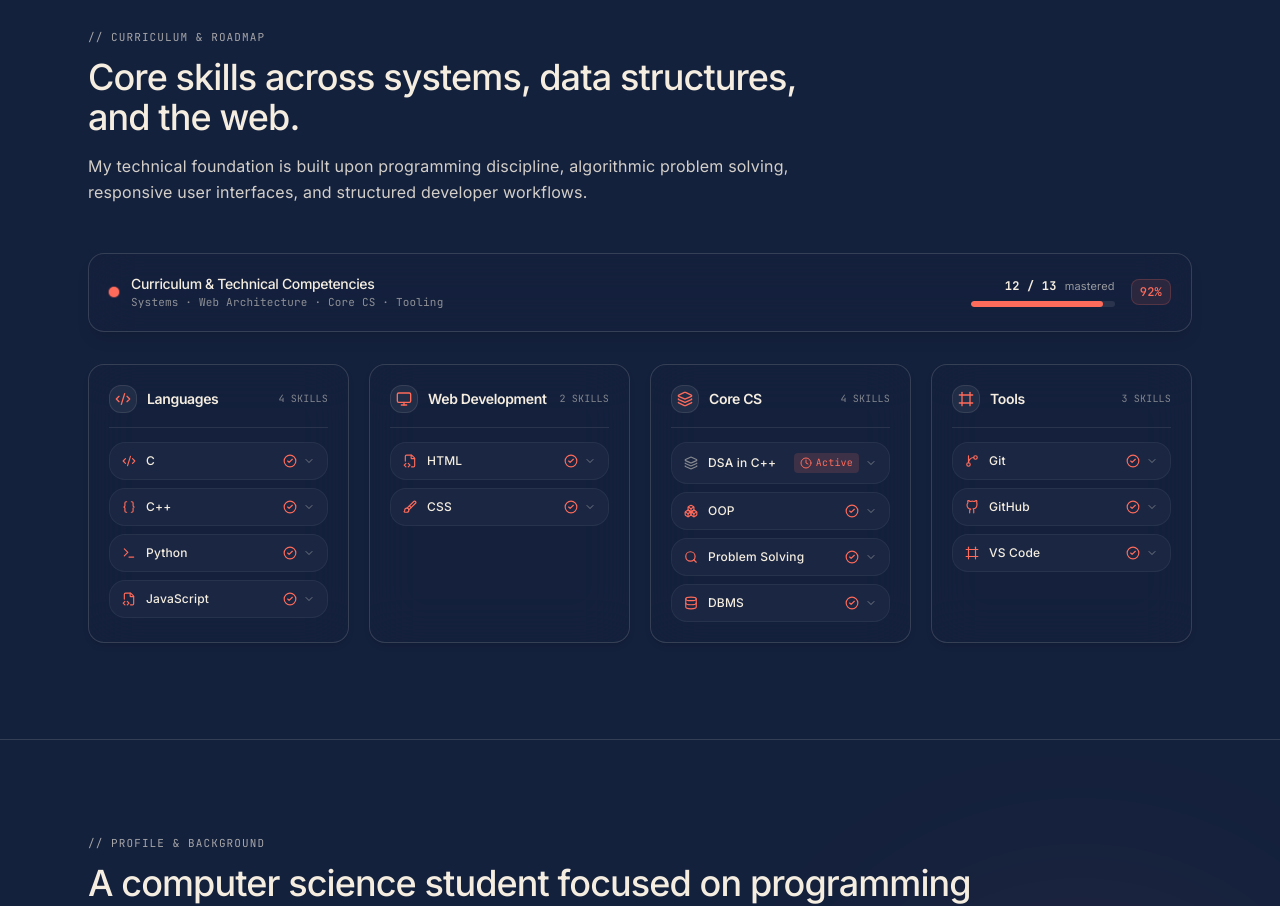
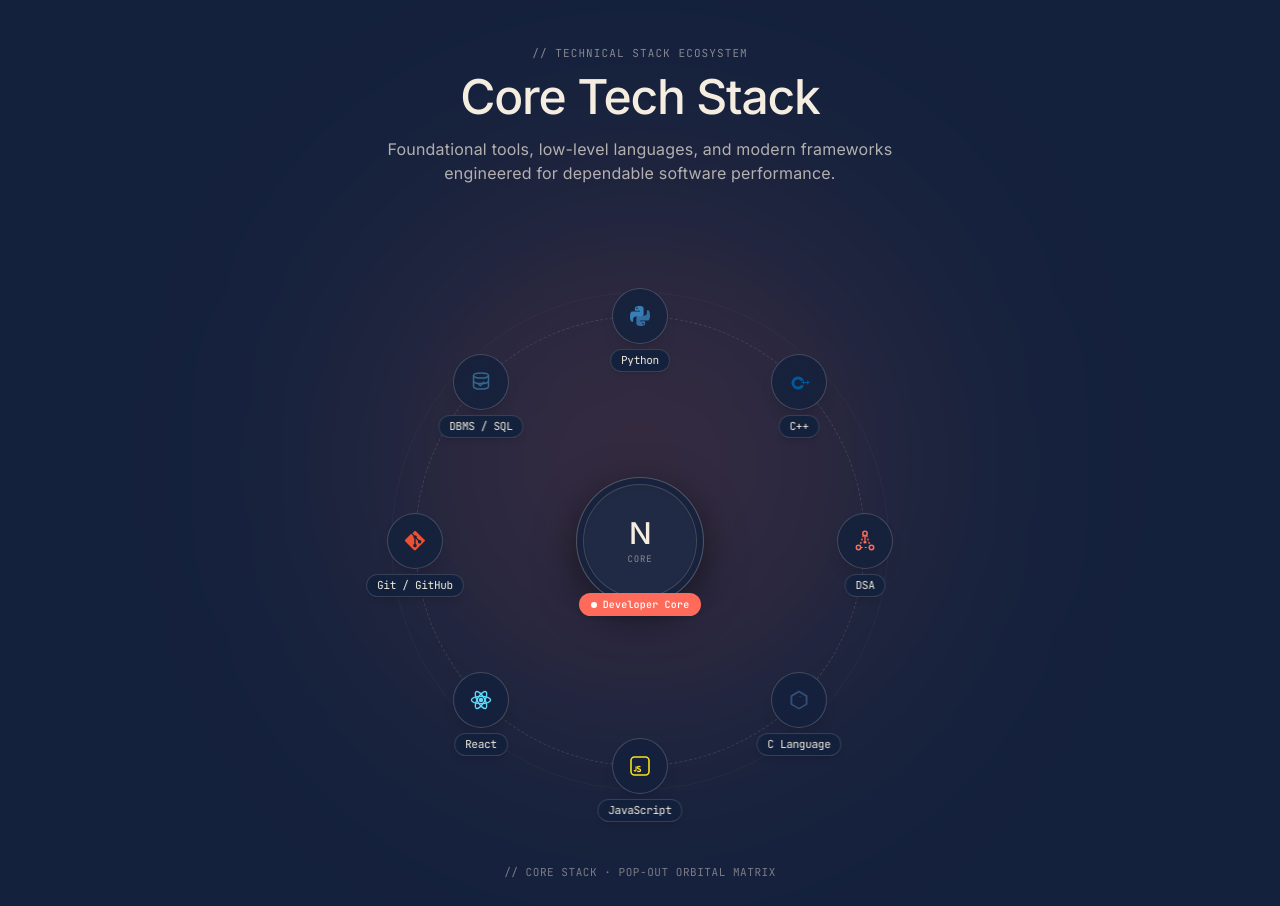
Before and after one commit to Nawanshu07/Portfolio, a React (Vite) app: page / in a window 1280 px wide. Shown: the part 1860-2766 px from the top of the page. Built offline with nearby package versions, Linux system fonts and the light colour scheme.

Commit message:
bug fixxed

```diff
--- a/src/App.tsx
+++ b/src/App.tsx
@@ -10,7 +10,7 @@ import Hero from './components/Hero'
 import Loader from './components/Loader'
 import Navbar from './components/Navbar'
 import Goals from './components/Goals'
-import Skills from './components/Skills'
+import SkillOrbit from './components/SkillOrbit'
 import LogoCarousel from './components/LogoCarousel'
 import CustomCursor from './components/CustomCursor'
 
@@ -83,7 +83,7 @@ export default function App() {
               <Hero />
               <LogoCarousel />
               <FeaturedWork />
-              <Skills />
+              <SkillOrbit />
               <About />
               <Goals />
               <ExperienceTimeline />
--- a/src/components/Navbar.tsx
+++ b/src/components/Navbar.tsx
@@ -5,7 +5,7 @@ import { GithubIcon } from './Icons'
 
 const navItems = [
   { name: 'Works', href: '#work', sectionId: 'work' },
-  { name: 'Skills', href: '#skills', sectionId: 'skills' },
+  { name: 'Stack', href: '#ecosystem', sectionId: 'ecosystem' },
   { name: 'About', href: '#about', sectionId: 'about' },
   { name: 'Goals', href: '#goals', sectionId: 'goals' },
   { name: 'Journey', href: '#experience', sectionId: 'experience' },
--- a/src/components/SkillOrbit.tsx
+++ b/src/components/SkillOrbit.tsx
@@ -30,8 +30,8 @@ const orbitItems: OrbitItem[] = [
     icon: PythonIcon,
     badge: 'Proficient',
     brandColor: '#387EB8',
-    hoverBorder: 'rgba(56, 126, 184, 0.5)',
-    hoverShadow: '0 0 20px rgba(56, 126, 184, 0.25)',
+    hoverBorder: 'rgba(56, 126, 184, 0.6)',
+    hoverShadow: '0 0 24px rgba(56, 126, 184, 0.35)',
   },
   {
     id: 'cpp',
@@ -40,18 +40,18 @@ const orbitItems: OrbitItem[] = [
     icon: CppIcon,
     badge: 'Core',
     brandColor: '#00599C',
-    hoverBorder: 'rgba(0, 89, 156, 0.5)',
-    hoverShadow: '0 0 20px rgba(0, 89, 156, 0.25)',
+    hoverBorder: 'rgba(0, 89, 156, 0.6)',
+    hoverShadow: '0 0 24px rgba(0, 89, 156, 0.35)',
   },
   {
     id: 'dsa',
     name: 'DSA',
     category: 'Algorithms & Logic',
     icon: DsaIcon,
-    badge: 'In Progress',
+    badge: 'Active',
     brandColor: '#FF6B5B',
-    hoverBorder: 'rgba(255, 107, 91, 0.5)',
-    hoverShadow: '0 0 20px rgba(255, 107, 91, 0.25)',
+    hoverBorder: 'rgba(255, 107, 91, 0.7)',
+    hoverShadow: '0 0 24px rgba(255, 107, 91, 0.45)',
   },
   {
     id: 'c',
@@ -60,8 +60,8 @@ const orbitItems: OrbitItem[] = [
     icon: CIcon,
     badge: 'Fundamentals',
     brandColor: '#659AD2',
-    hoverBorder: 'rgba(101, 154, 210, 0.5)',
-    hoverShadow: '0 0 20px rgba(101, 154, 210, 0.25)',
+    hoverBorder: 'rgba(101, 154, 210, 0.6)',
+    hoverShadow: '0 0 24px rgba(101, 154, 210, 0.35)',
   },
   {
     id: 'js',
@@ -70,8 +70,8 @@ const orbitItems: OrbitItem[] = [
     icon: JavaScriptIcon,
     badge: 'Web Logic',
     brandColor: '#F7DF1E',
-    hoverBorder: 'rgba(247, 223, 30, 0.5)',
-    hoverShadow: '0 0 20px rgba(247, 223, 30, 0.25)',
+    hoverBorder: 'rgba(247, 223, 30, 0.6)',
+    hoverShadow: '0 0 24px rgba(247, 223, 30, 0.35)',
   },
   {
     id: 'react',
@@ -80,8 +80,8 @@ const orbitItems: OrbitItem[] = [
     icon: ReactIcon,
     badge: 'UI & State',
     brandColor: '#61DAFB',
-    hoverBorder: 'rgba(97, 218, 251, 0.5)',
-    hoverShadow: '0 0 20px rgba(97, 218, 251, 0.25)',
+    hoverBorder: 'rgba(97, 218, 251, 0.6)',
+    hoverShadow: '0 0 24px rgba(97, 218, 251, 0.35)',
   },
   {
     id: 'git',
@@ -90,8 +90,8 @@ const orbitItems: OrbitItem[] = [
     icon: GitIcon,
     badge: 'Workflow',
     brandColor: '#F05032',
-    hoverBorder: 'rgba(240, 80, 50, 0.5)',
-    hoverShadow: '0 0 20px rgba(240, 80, 50, 0.25)',
+    hoverBorder: 'rgba(240, 80, 50, 0.6)',
+    hoverShadow: '0 0 24px rgba(240, 80, 50, 0.35)',
   },
   {
     id: 'dbms',
@@ -100,8 +100,8 @@ const orbitItems: OrbitItem[] = [
     icon: SqlIcon,
     badge: 'Data',
     brandColor: '#336791',
-    hoverBorder: 'rgba(51, 103, 145, 0.5)',
-    hoverShadow: '0 0 20px rgba(51, 103, 145, 0.25)',
+    hoverBorder: 'rgba(51, 103, 145, 0.6)',
+    hoverShadow: '0 0 24px rgba(51, 103, 145, 0.35)',
   },
 ]
 
@@ -109,7 +109,7 @@ export default function SkillOrbit() {
   const containerRef = useRef<HTMLDivElement>(null)
   const shouldReduceMotion = useReducedMotion()
 
-  // Triggers pop-out when scrolled into view, and collapses back when scrolled away
+  // Triggers pop-out from center when scrolled into view, collapses back when scrolled away
   const isInView = useInView(containerRef, { amount: 0.3, once: false })
 
   // Responsive radius calculation
@@ -118,11 +118,11 @@ export default function SkillOrbit() {
   useEffect(() => {
     const handleResize = () => {
       if (window.innerWidth < 640) {
-        setOrbitRadius(130)
+        setOrbitRadius(135)
       } else if (window.innerWidth < 1024) {
-        setOrbitRadius(175)
+        setOrbitRadius(180)
       } else {
-        setOrbitRadius(220)
+        setOrbitRadius(225)
       }
     }
 
@@ -143,93 +143,101 @@ export default function SkillOrbit() {
     <section
       ref={containerRef}
       id="ecosystem"
-      aria-label="Interactive Skill Orbit Ecosystem"
-      className="relative min-h-[90vh] md:min-h-[105vh] flex flex-col items-center justify-center bg-canvas py-24 overflow-hidden border-b border-hairline"
+      aria-label="Core Tech Stack Ecosystem"
+      className="relative min-h-[85vh] md:min-h-[95vh] flex flex-col items-center justify-center bg-navy py-20 sm:py-28 overflow-hidden border-b border-cream/10 select-none"
     >
       {/* Editorial Section Heading */}
       <motion.div
         initial={{ opacity: 0, y: 16 }}
         animate={isInView ? { opacity: 1, y: 0 } : { opacity: 0, y: 16 }}
         transition={{ duration: 0.5, ease: [0.16, 1, 0.3, 1] }}
-        className="container-shell text-center mb-12 sm:mb-16 relative z-30"
+        className="w-full max-w-4xl mx-auto px-6 text-center mb-10 sm:mb-14 relative z-30"
       >
-        <p className="text-caption-mono uppercase tracking-widest text-cream/50 text-[11px]">
-          // Interactive Arsenal
+        <p className="text-caption-mono uppercase tracking-widest text-cream/50 text-[11px] font-mono">
+          // Technical Stack Ecosystem
         </p>
-        <h2 className="mt-3 text-2xl sm:text-3xl md:text-4xl font-sans font-medium text-cream tracking-tight text-pretty">
+        <h2 className="mt-3 text-2xl sm:text-4xl lg:text-5xl font-sans font-medium text-cream tracking-tight">
           Core Tech Stack
         </h2>
-        <p className="mt-4 max-w-xl mx-auto text-body-md text-cream/70 leading-relaxed text-pretty">
-          Foundational tools and languages revolving around modern software engineering and computer science principles.
+        <p className="mt-4 max-w-lg mx-auto text-sm sm:text-base text-cream/70 leading-relaxed font-normal">
+          Foundational tools, low-level languages, and modern frameworks engineered
+          for dependable software performance.
         </p>
       </motion.div>
 
       {/* Atmospheric Radiant Coral Glow */}
-      <div className="absolute inset-0 pointer-events-none select-none flex items-center justify-center overflow-hidden" aria-hidden="true">
-        <div className="absolute h-[500px] w-[500px] rounded-full bg-coral/15 blur-[120px] transform-gpu" />
+      <div
+        className="absolute inset-0 pointer-events-none select-none flex items-center justify-center overflow-hidden"
+        aria-hidden="true"
+      >
+        <div className="absolute h-[520px] w-[520px] rounded-full bg-coral/15 blur-[130px] transform-gpu" />
       </div>
 
       {/* Main Orbit Stage Container */}
-      <div className="relative flex items-center justify-center w-full max-w-[650px] h-[480px] sm:h-[560px] md:h-[620px] select-none">
+      <div className="relative flex items-center justify-center w-full max-w-[650px] h-[460px] sm:h-[540px] md:h-[600px] select-none">
+
         {/* Visual Orbit Guide Ring (Dashed hairline) */}
         <motion.div
           initial={{ scale: 0.85, opacity: 0 }}
-          animate={isInView ? { scale: 1, opacity: 0.85 } : { scale: 0.85, opacity: 0 }}
+          animate={isInView ? { scale: 1, opacity: 0.7 } : { scale: 0.85, opacity: 0 }}
           transition={{ duration: 0.55, ease: [0.16, 1, 0.3, 1] }}
           style={{
             width: orbitRadius * 2,
             height: orbitRadius * 2,
           }}
-          className="absolute rounded-full border border-hairline-strong border-dashed pointer-events-none"
+          className="absolute rounded-full border border-cream/20 border-dashed pointer-events-none"
           aria-hidden="true"
         />
 
         {/* Outer subtle secondary ring */}
         <motion.div
           initial={{ scale: 0.85, opacity: 0 }}
-          animate={isInView ? { scale: 1, opacity: 0.4 } : { scale: 0.85, opacity: 0 }}
+          animate={isInView ? { scale: 1, opacity: 0.35 } : { scale: 0.85, opacity: 0 }}
           transition={{ duration: 0.6, ease: [0.16, 1, 0.3, 1] }}
           style={{
-            width: orbitRadius * 2 + 44,
-            height: orbitRadius * 2 + 44,
+            width: orbitRadius * 2 + 48,
+            height: orbitRadius * 2 + 48,
           }}
-          className="absolute rounded-full border border-hairline/60 pointer-events-none hidden sm:block"
+          className="absolute rounded-full border border-cream/10 pointer-events-none hidden sm:block"
           aria-hidden="true"
         />
 
         {/*
-          CENTRAL OBJECT
-          Stable anchor for the orbital system
+          ============================================================
+          CENTRAL OBJECT (The Sun/Core Anchor)
+          ============================================================
         */}
         <motion.div
-          initial={{ scale: 0.8, opacity: 0 }}
-          animate={isInView ? { scale: 1, opacity: 1 } : { scale: 0.8, opacity: 0 }}
+          initial={{ scale: 0.7, opacity: 0 }}
+          animate={isInView ? { scale: 1, opacity: 1 } : { scale: 0.7, opacity: 0 }}
           transition={{ duration: 0.5, ease: [0.16, 1, 0.3, 1] }}
           className="relative z-20 flex flex-col items-center justify-center pointer-events-none"
         >
-          {/* Central Medallion */}
-          <div className="relative group grid h-24 w-24 sm:h-28 sm:w-28 md:h-32 md:w-32 place-items-center rounded-full bg-surface-card border border-hairline shadow-level2 transition-[border-color,box-shadow] duration-200">
-            {/* Soft inner halo */}
-            <div className="absolute inset-1.5 rounded-full border border-hairline-soft bg-canvas-soft flex flex-col items-center justify-center text-center p-2 shadow-inner">
-              <span className="font-display text-2xl sm:text-3xl font-light text-ink tracking-tight">
+          {/* Central Frosted Glass Medallion */}
+          <div className="relative group grid h-24 w-24 sm:h-28 sm:w-28 md:h-32 md:w-32 place-items-center rounded-full bg-[#14213D]/85 backdrop-blur-2xl border border-cream/25 shadow-[0_12px_40px_rgba(0,0,0,0.5)] transition duration-300">
+            {/* Inner Ring */}
+            <div className="absolute inset-1.5 rounded-full border border-cream/15 bg-white/[0.04] flex flex-col items-center justify-center text-center p-2 shadow-inner">
+              <span className="font-sans text-2xl sm:text-3xl font-medium text-cream tracking-tight">
                 N
               </span>
-              <span className="text-[9px] font-mono uppercase tracking-widest text-muted mt-0.5">
+              <span className="text-[9px] font-mono uppercase tracking-widest text-cream/50 mt-0.5">
                 Core
               </span>
             </div>
 
             {/* Indicator pill */}
-            <div className="absolute -bottom-3 rounded-pill bg-primary px-3 py-1 text-[10px] font-medium text-on-primary shadow-sm flex items-center gap-1.5 whitespace-nowrap">
-              <span className="h-1.5 w-1.5 rounded-full bg-gradient-mint animate-pulse" aria-hidden="true" />
+            <div className="absolute -bottom-3 rounded-full bg-coral px-3 py-1 text-[10px] font-medium text-white shadow-md flex items-center gap-1.5 whitespace-nowrap font-mono">
+              <span className="h-1.5 w-1.5 rounded-full bg-white animate-pulse" aria-hidden="true" />
               <span>Developer Core</span>
             </div>
           </div>
         </motion.div>
 
         {/*
-          ORBITING SATELLITES
-          Pop out from center when scrolled in, collapse and hide when scrolled away
+          ============================================================
+          ORBITING SATELLITES (Pop out smoothly from the center)
+          Animate from {x: 0, y: 0, scale: 0} outward to orbit radius
+          ============================================================
         */}
         <div className="absolute inset-0 flex items-center justify-center pointer-events-none">
           {orbitItems.map((item, index) => {
@@ -250,8 +258,8 @@ export default function SkillOrbit() {
                     ? {
                         type: 'spring',
                         stiffness: 240,
-                        damping: 22,
-                        mass: 0.6,
+                        damping: 20,
+                        mass: 0.5,
                         delay: shouldReduceMotion ? 0 : 0.04 * index + 0.08,
                       }
                     : {
@@ -266,20 +274,17 @@ export default function SkillOrbit() {
                   role="button"
                   tabIndex={0}
                   aria-label={`${item.name}: ${item.category} (${item.badge})`}
-                  whileHover={{ scale: 1.14, y: -3 }}
+                  whileHover={{ scale: 1.15, y: -3 }}
                   whileTap={{ scale: 0.95 }}
                   transition={{ duration: 0.18, ease: 'easeOut' }}
-                  className="group relative grid h-12 w-12 sm:h-14 sm:w-14 place-items-center rounded-full border transition-[border-color,background-color,box-shadow] duration-200 bg-surface-card border-hairline hover:bg-canvas-soft cursor-pointer focus-visible:ring-1 focus-visible:ring-primary focus:outline-none"
-                  style={{
-                    boxShadow: '0 2px 8px rgba(0, 0, 0, 0.18)',
-                  }}
+                  className="group relative grid h-12 w-12 sm:h-14 sm:w-14 place-items-center rounded-full border transition-all duration-200 bg-[#14213D]/85 backdrop-blur-xl border-cream/20 hover:bg-white/[0.08] cursor-pointer focus-visible:ring-2 focus-visible:ring-coral focus:outline-none shadow-lg"
                   onMouseEnter={(e) => {
                     e.currentTarget.style.borderColor = item.hoverBorder
                     e.currentTarget.style.boxShadow = item.hoverShadow
                   }}
                   onMouseLeave={(e) => {
-                    e.currentTarget.style.borderColor = 'var(--color-hairline)'
-                    e.currentTarget.style.boxShadow = '0 2px 8px rgba(0, 0, 0, 0.18)'
+                    e.currentTarget.style.borderColor = 'rgba(244, 237, 224, 0.20)'
+                    e.currentTarget.style.boxShadow = '0 8px 24px rgba(0, 0, 0, 0.28)'
                   }}
                 >
                   <div
@@ -289,9 +294,9 @@ export default function SkillOrbit() {
                     <Icon className="h-5 w-5 sm:h-6 sm:w-6" aria-hidden="true" />
                   </div>
 
-                  {/* Label pill — positioned below the icon using top-full to avoid container clipping */}
+                  {/* Minimal Label Pill Underneath */}
                   <span
-                    className="absolute top-full mt-1.5 left-1/2 -translate-x-1/2 whitespace-nowrap text-[10px] sm:text-[11px] font-mono tracking-tight text-ink/90 bg-surface-card/95 border border-hairline px-2.5 py-0.5 rounded-pill shadow-sm pointer-events-none z-30 group-hover:border-hairline-strong group-hover:text-ink transition-[border-color,color] duration-200"
+                    className="absolute top-full mt-1.5 left-1/2 -translate-x-1/2 whitespace-nowrap text-[10px] sm:text-[11px] font-mono tracking-tight text-cream bg-[#14213D]/95 backdrop-blur-md border border-cream/15 px-2.5 py-0.5 rounded-full shadow-md pointer-events-none z-30 group-hover:border-coral/60 transition-colors duration-200"
                   >
                     {item.name}
                   </span>
@@ -302,9 +307,9 @@ export default function SkillOrbit() {
         </div>
       </div>
 
-      {/* Orbit Helper Hint */}
-      <p className="text-caption-mono text-muted text-[11px] mt-6 tracking-wider uppercase select-none">
-        // Core Stack · Hover to inspect
+      {/* Helper text */}
+      <p className="text-caption-mono text-cream/45 text-[11px] mt-6 tracking-wider uppercase select-none font-mono">
+        // Core Stack · Pop-out Orbital Matrix
       </p>
     </section>
   )
```
